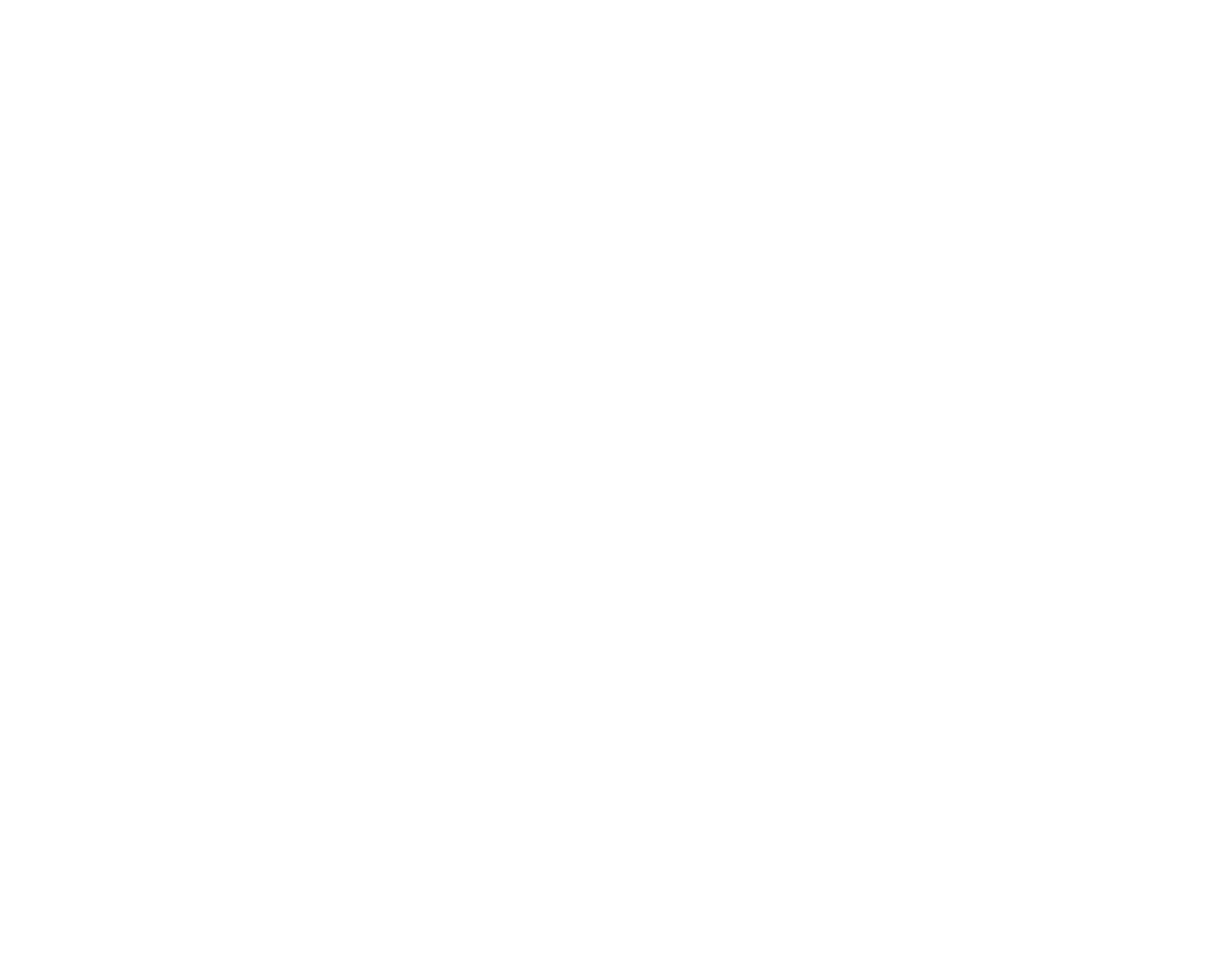
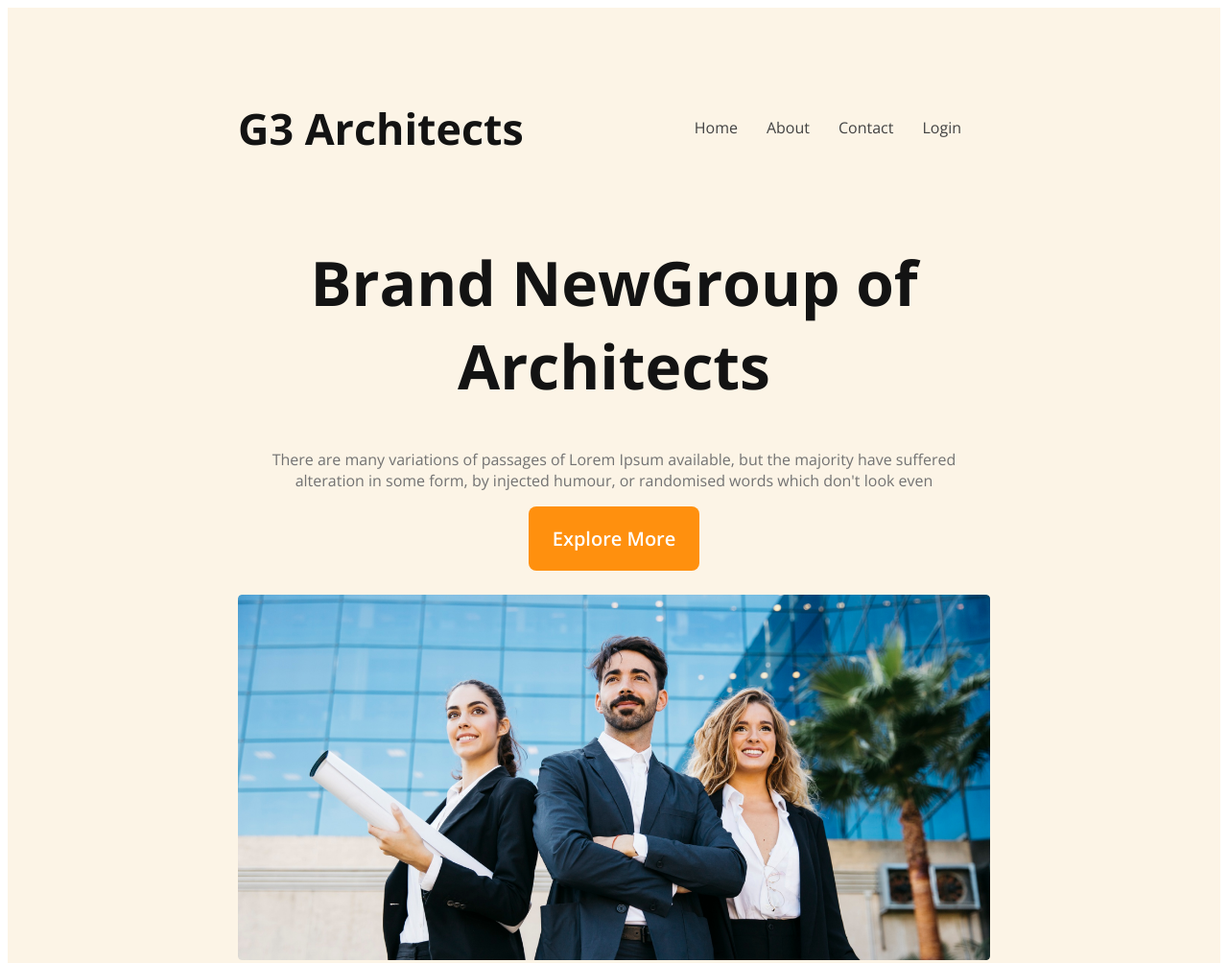
Before and after one commit to Tamjid96/g3-architects-resources, a plain HTML site: page index.html in a window 1280 px wide. Shown: the top 1004 px of the page at 96% size. Before the commit the page ends 800 px from the top, so only its background shows below. Drawn offline with nearby package versions, Linux system fonts and the light colour scheme.

Commit message:
header section

```diff
--- a/index.html
+++ b/index.html
@@ -7,6 +7,30 @@
     <link rel="stylesheet" href="/styles/g3.css">
 </head>
 <body>
+    <header>
+        <nav>
+            <h3 class="nav-title">G3 Architects</h3>
+            <ul>
+                <li><a href="">Home</a></li>
+                <li><a href="">About</a></li>
+                <li><a href="">Contact</a></li>
+                <li><a href="">Login</a></li>
+            </ul>
+        </nav>
+        <div class="banner">
+            <div class="banner-cnt">
+                <h1 class="banner-title">Brand NewGroup of Architects</h1>
+            <p class="banner-dcpt">There are many variations of passages of Lorem Ipsum available, but the majority have suffered alteration in some form, by injected humour, or randomised words which don't look even</p>
+            <button class="btn-main">Explore More</button>
+            </div>
+            <img src="/images/banner.png" alt="">
+        </div>
+    </header>
+    <main>
 
+    </main>
+    <footer>
+
+    </footer>
 </body>
 </html>
--- a/styles/g3.css
+++ b/styles/g3.css
@@ -0,0 +1,84 @@
+/* add fonts */
+@import url('https://fonts.googleapis.com/css2?family=Open+Sans:wght@400;500;600;700;800&display=swap');
+
+* {
+    font-family: 'Open Sans', sans-serif;
+}
+/* common styles */
+    .btn-main{
+        border: 0;
+        border-radius: 8px;
+        color: #FFF;
+        background: #FF900E;
+        padding: 20px 25px;
+        font-size: 1.25rem;
+        font-weight: 600;
+        cursor: pointer;
+
+    }
+/* header section */
+header{
+    background-color: rgba(225, 144, 14, 0.10);
+    padding: 50px 240px;
+}
+nav{
+    display: flex;
+    justify-content: space-between;
+    align-items: center;
+}
+.nav-title{
+    font-size: 2.8rem;
+    font-weight: 700;
+    color: #131313;
+}
+nav>ul{
+    display: flex;
+}
+nav li{
+    list-style: none;
+    margin-right: 30px;
+    font-weight: 400;
+    font-size: 1rem;
+}
+nav li a{
+    text-decoration: none;
+    color: #424242;
+}
+/* banner section */
+.banner-cnt{
+    max-width: 800px;
+    text-align: center;
+    margin: 0 auto;
+}
+.banner-title{
+    font-size: 4rem;
+    font-weight: 700;
+    color: #131313;
+}
+.banner-dcpt{
+    color: #727272;
+}
+.banner img{
+    margin-top: 25px;
+    width: 100%;
+}
+
+/* responsive section */
+/* mobile */
+@media screen and (max-width:576px) {
+    header{
+        padding: 10px;
+    }
+    nav{
+        display: block;
+    }
+}
+/* tablet */
+@media screen and(min-width:576px) and (max-width:992px) {
+    header{
+        padding: 50px;
+    }
+    nav{
+        flex-direction: column;
+    }
+}
```
